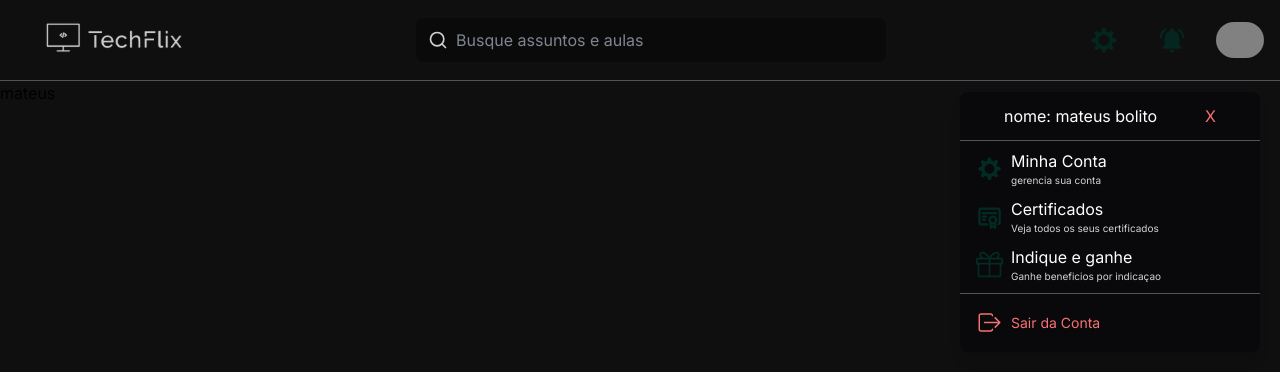
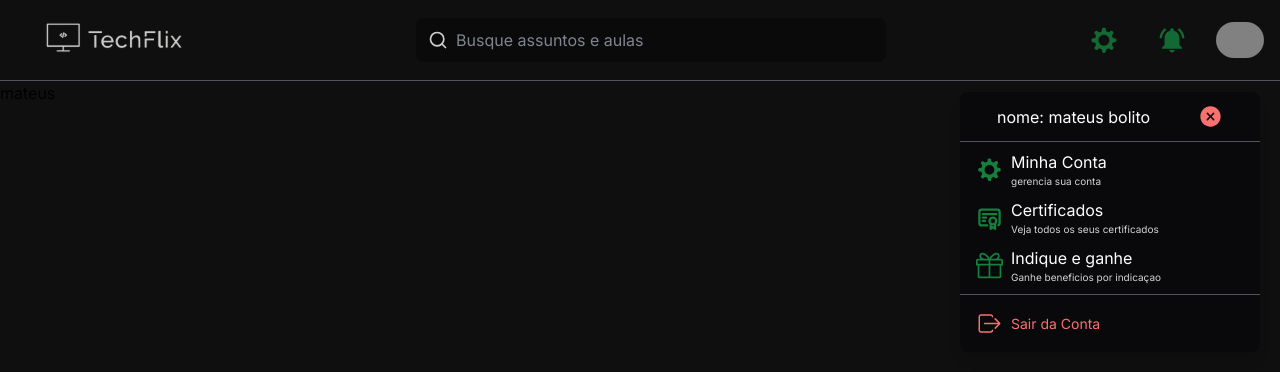
Before and after one commit to mateusbolito/TechFlix-Plataforma-de-ensino, a Next.js app: page /interfacehome in a window 1280 px wide. Both pictures are taken after a click on the button 1240 px from the left and 40 px from the top of the page. Shown: the top 372 px of the page. Built offline with nearby package versions, Linux system fonts and the light colour scheme; grey boxes are pictures that could not be loaded.

Commit message:
changes colors nav and hovers

```diff
--- a/src/app/Login/page.tsx
+++ b/src/app/Login/page.tsx
@@ -153,7 +153,7 @@ export default function Login() {
             </div>
 
             <div className="flex flex-col  items-center justify-center pt-16">
-              <button className="w-[200px] h-[40px] font-semibold rounded-lg text-gray-200 bg-emerald-950 hover:bg-emerald-700 hover:opacity-85">
+              <button className="w-[200px] h-[40px] font-semibold rounded-lg text-gray-200 bg-green-700 hover:bg-emerald-700 hover:opacity-85">
                 Acessar
               </button>
               <button
--- a/src/app/cadastro/page.tsx
+++ b/src/app/cadastro/page.tsx
@@ -15,7 +15,7 @@ interface CustomerProps {
   status: boolean;
   password: string;
 }
-export default function Login() {
+export default function Register() {
   const [showpassword, setShowpassword] = useState(false);
   const [datas, setData] = useState<CustomerProps[]>([]);
   const nameRef = useRef<HTMLInputElement | null>(null);
@@ -126,7 +126,7 @@ export default function Login() {
             <div className="flex items-center justify-center pt-16">
               <button
                 type="submit"
-                className="w-[200px] h-[40px] font-semibold rounded-lg text-gray-200 bg-emerald-950 hover:bg-emerald-700 hover:opacity-85"
+                className="w-[200px] h-[40px] font-semibold rounded-lg text-gray-200 bg-green-700 hover:bg-emerald-700 hover:opacity-85"
               >
                 Cadastrar
               </button>
--- a/src/components/navbar/navbar.tsx
+++ b/src/components/navbar/navbar.tsx
@@ -39,11 +39,11 @@ export default function NavBar() {
           </form>
         </div>
         <div className=" flex  flex-row items-center gap-5">
-          <button className="hover:bg-emerald-700 flex items-center justify-center rounded-2xl w-12 h-12">
-            <DiAptana size={30} color="#022c22" />
+          <button className="hover:bg-zinc-800 flex items-center justify-center rounded-2xl w-12 h-12">
+            <DiAptana size={30} color="#15803d" />
           </button>
-          <button className="hover:bg-emerald-700 flex items-center justify-center rounded-2xl w-12 h-12">
-            <MdNotificationsActive size={30} color="#022c22" />
+          <button className="hover:bg-zinc-800 flex items-center justify-center rounded-2xl w-12 h-12">
+            <MdNotificationsActive size={30} color="#15803d" />
           </button>
           <button
             className=" flex items-center justify-center rounded-2xl w-12 h-12"
--- a/src/components/profile/profile.tsx
+++ b/src/components/profile/profile.tsx
@@ -2,11 +2,14 @@ import { DiAptana } from "react-icons/di";
 import { TbCertificate } from "react-icons/tb";
 import { SlPresent } from "react-icons/sl";
 import { IoIosLogOut } from "react-icons/io";
+import { IoCloseCircle } from "react-icons/io5";
 import { useState } from "react";
 import Logout from "@/firebase/logout";
+
 interface ProfileProps {
   closeModal: () => void;
 }
+
 export default function Profile({ closeModal }: ProfileProps) {
   return (
     <div className="flex top-0 right-16 lg:right-[20px] 2xl:right-24  pt-3 fixed items-center justify-center">
@@ -15,13 +18,13 @@ export default function Profile({ closeModal }: ProfileProps) {
           <h2 className="text-center  flex items-center justify-center p-3 border-b-[1px] border-zinc-600 ">
             nome: mateus bolito
             <span className="ml-12 cursor-pointer" onClick={closeModal}>
-              <p className="text-red-400">X</p>
+              <IoCloseCircle color="#f87171" size={25} />
             </span>
           </h2>
 
           <div className="h-10 mt-2">
-            <h2 className="flex items-center gap-2  cursor-pointer hover:bg-zinc-700 ">
-              <DiAptana size={27} className="ml-4 " color="#022c22" />
+            <h2 className="flex items-center gap-2  cursor-pointer hover:bg-zinc-800">
+              <DiAptana size={27} className="ml-4 " color="#15803d" />
               <div className="flex flex-col">
                 <span>Minha Conta</span>
                 <p className="text-[10px] text-zinc-300">gerencia sua conta</p>
@@ -29,8 +32,8 @@ export default function Profile({ closeModal }: ProfileProps) {
             </h2>
           </div>
           <div className="h-10 mt-2">
-            <h2 className="flex items-center gap-2  cursor-pointer hover:bg-zinc-700 ">
-              <TbCertificate size={27} className="ml-4 " color="#022c22" />
+            <h2 className="flex items-center gap-2  cursor-pointer hover:bg-zinc-800">
+              <TbCertificate size={27} className="ml-4 " color="#15803d" />
               <div className="flex flex-col">
                 <span>Certificados</span>
                 <p className="text-[10px] text-zinc-300">
@@ -40,8 +43,8 @@ export default function Profile({ closeModal }: ProfileProps) {
             </h2>
           </div>
           <div className="h-10 mt-2">
-            <h2 className="flex items-center gap-2  cursor-pointer hover:bg-zinc-700 ">
-              <SlPresent size={27} className="ml-4 " color="#022c22" />
+            <h2 className="flex items-center gap-2  cursor-pointer hover:bg-zinc-800">
+              <SlPresent size={27} className="ml-4 " color="#15803d" />
               <div className="flex flex-col">
                 <span>Indique e ganhe</span>
                 <p className="text-[10px] text-zinc-300">
@@ -51,7 +54,7 @@ export default function Profile({ closeModal }: ProfileProps) {
             </h2>
           </div>
           <div className="h-10 mt-2">
-            <h2 className="flex items-center gap-2 h-[58px] cursor-pointer hover:bg-zinc-700  border-t-[1px] border-zinc-600">
+            <h2 className="flex items-center gap-2 h-[58px] cursor-pointer hover:bg-zinc-800  border-t-[1px] border-zinc-600">
               <IoIosLogOut size={27} className="ml-4 " color="#f87171" />
               <div className="flex flex-col">
                 <span className="text-red-400 text-[14px] ">
```
